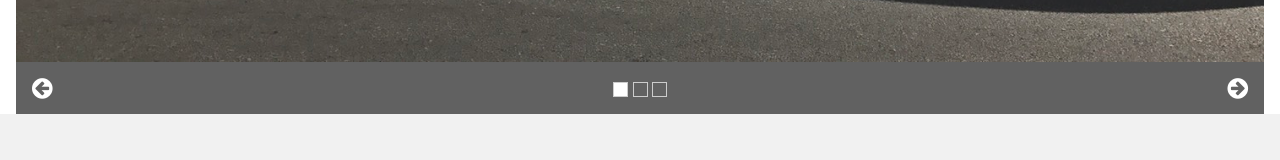
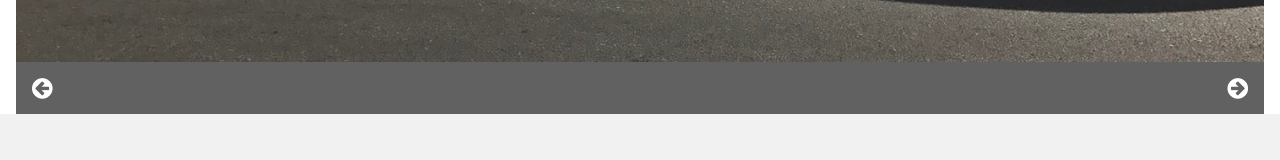
Before and after one commit to wanisa39/my, a plain HTML site: page index.html in a window 1280 px wide. Shown: the part 874-1034 px from the top of the page. Drawn offline with nearby package versions, Linux system fonts and the light colour scheme.

Commit message:
Update index.html

```diff
--- a/index.html
+++ b/index.html
@@ -54,11 +54,7 @@ html,body,h1,h2,h3,h4 {font-family:"Lato", sans-serif}
       <div class="w3-left" onclick="plusDivs(-1)"><i class="fa fa-arrow-circle-left w3-hover-text-teal"></i></div>
       <div class="w3-right" onclick="plusDivs(1)"><i class="fa fa-arrow-circle-right w3-hover-text-teal"></i></div>
 
-      <div class="w3-center">
-        <span class="w3-tag demodots w3-border w3-transparent w3-hover-white" onclick="currentDiv(1)"></span>
-        <span class="w3-tag demodots w3-border w3-transparent w3-hover-white" onclick="currentDiv(2)"></span>
-        <span class="w3-tag demodots w3-border w3-transparent w3-hover-white" onclick="currentDiv(3)"></span>
-      </div>
+
     </div>
   </div>
 
```
